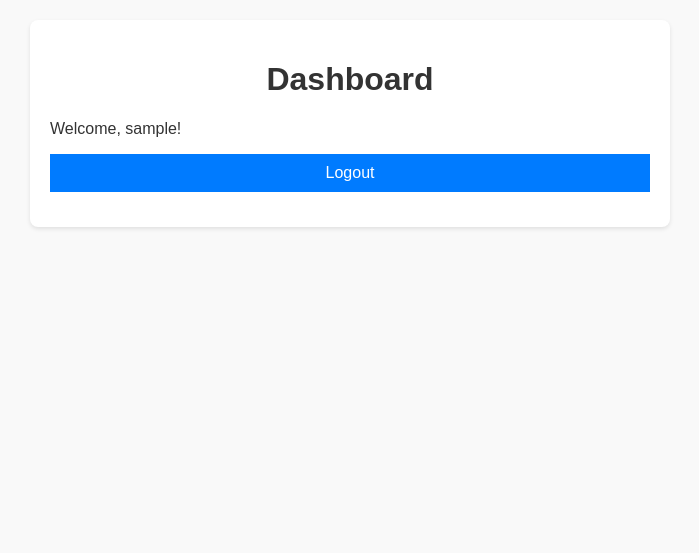
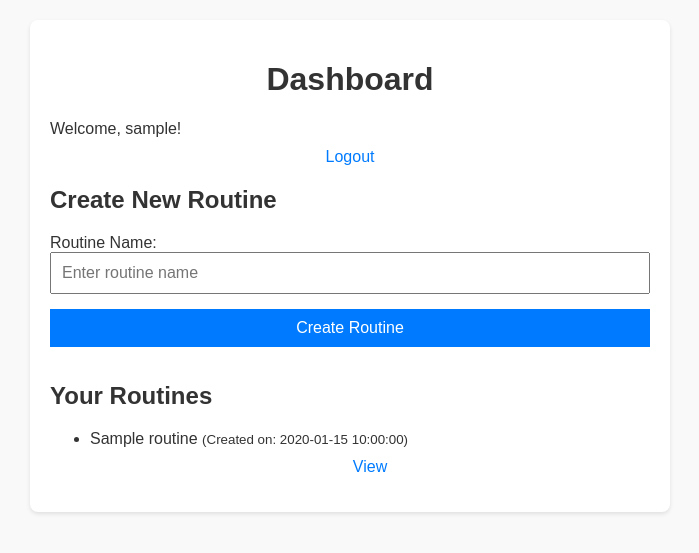
Before and after one commit to dledw001/logs, a PHP site: page /dashboard.php in a window 1280 px wide. Shown: the top 553 px of the page, without its empty margins (290-989 px from the left). Run offline with PHP 8.4, Linux system fonts and the light colour scheme; the visitor is signed in with stand-in values (Sample User, id 1); tables that the repository leaves empty or names only in its code hold one stand-in row (values such as "Sample post").

Commit message:
Update dashboard.php

```diff
--- a/dashboard.php
+++ b/dashboard.php
@@ -4,25 +4,89 @@ if (!isset($_SESSION['username'])) {
     header("Location: index.php");
     exit;
 }
+
+require_once 'includes/config.php';
+
+try {
+    $pdo = new PDO("mysql:host={$dbHost};dbname={$dbName};charset=utf8", $dbUser, $dbPass);
+    $pdo->setAttribute(PDO::ATTR_ERRMODE, PDO::ERRMODE_EXCEPTION);
+} catch (PDOException $e) {
+    die("Database connection failed: " . $e->getMessage());
+}
+
+// Get user details (ID and original_username) based on session username.
 $username = $_SESSION['username'];
+$stmt = $pdo->prepare("SELECT id, original_username FROM users WHERE username = ?");
+$stmt->execute([$username]);
+$userRecord = $stmt->fetch(PDO::FETCH_ASSOC);
+if (!$userRecord) {
+    die("User not found.");
+}
+$userId = $userRecord['id'];
+$originalUsername = $userRecord['original_username'];
+
+// Handle new routine form submission.
+$message = "";
+if ($_SERVER["REQUEST_METHOD"] == "POST" && isset($_POST['routine_name'])) {
+    $routineName = trim($_POST['routine_name']);
+    if (empty($routineName)) {
+        $message = "Please enter a routine name.";
+    } else {
+        $stmt = $pdo->prepare("INSERT INTO routines (user_id, routine_name) VALUES (?, ?)");
+        if ($stmt->execute([$userId, $routineName])) {
+            $message = "Routine created successfully!";
+        } else {
+            $message = "Error creating routine. Please try again.";
+        }
+    }
+}
+
+// Retrieve routines belonging to this user.
+$stmt = $pdo->prepare("SELECT id, routine_name, created_at FROM routines WHERE user_id = ? ORDER BY created_at DESC");
+$stmt->execute([$userId]);
+$routines = $stmt->fetchAll(PDO::FETCH_ASSOC);
 ?>
 <!DOCTYPE html>
 <html lang="en">
 <head>
   <meta charset="UTF-8">
   <meta name="viewport" content="width=device-width, initial-scale=1.0">
-  <title>Logs - Dashboard</title>
+  <title>Dashboard - Logs</title>
   <link rel="stylesheet" href="css/style.css">
   <link rel="icon" href="assets/favicon.png" type="image/x-icon">
 </head>
 <body>
   <div class="container">
     <h1>Dashboard</h1>
-    <p>Welcome, <?php echo htmlspecialchars($username); ?>!</p>
-    <!-- Logout Button -->
-    <form action="logout.php" method="post">
-      <button type="submit">Logout</button>
+    <p>Welcome, <?php echo htmlspecialchars($originalUsername); ?>!
+      <a href="logout.php">Logout</a>
+    </p>
+
+    <h2>Create New Routine</h2>
+    <?php if ($message): ?>
+      <p><?php echo htmlspecialchars($message); ?></p>
+    <?php endif; ?>
+    <form action="dashboard.php" method="post">
+      <label for="routine_name">Routine Name:</label>
+      <input type="text" id="routine_name" name="routine_name" placeholder="Enter routine name" required>
+      <button type="submit">Create Routine</button>
     </form>
+
+    <h2>Your Routines</h2>
+    <?php if (count($routines) > 0): ?>
+      <ul>
+        <?php foreach ($routines as $routine): ?>
+          <li>
+            <?php echo htmlspecialchars($routine['routine_name']); ?>
+            <small>(Created on: <?php echo htmlspecialchars($routine['created_at']); ?>)</small>
+            <!-- Optionally, add a link to view or edit the routine -->
+            <a href="routine_detail.php?routine_id=<?php echo $routine['id']; ?>">View</a>
+          </li>
+        <?php endforeach; ?>
+      </ul>
+    <?php else: ?>
+      <p>You have not created any routines yet.</p>
+    <?php endif; ?>
   </div>
 </body>
 </html>
```
